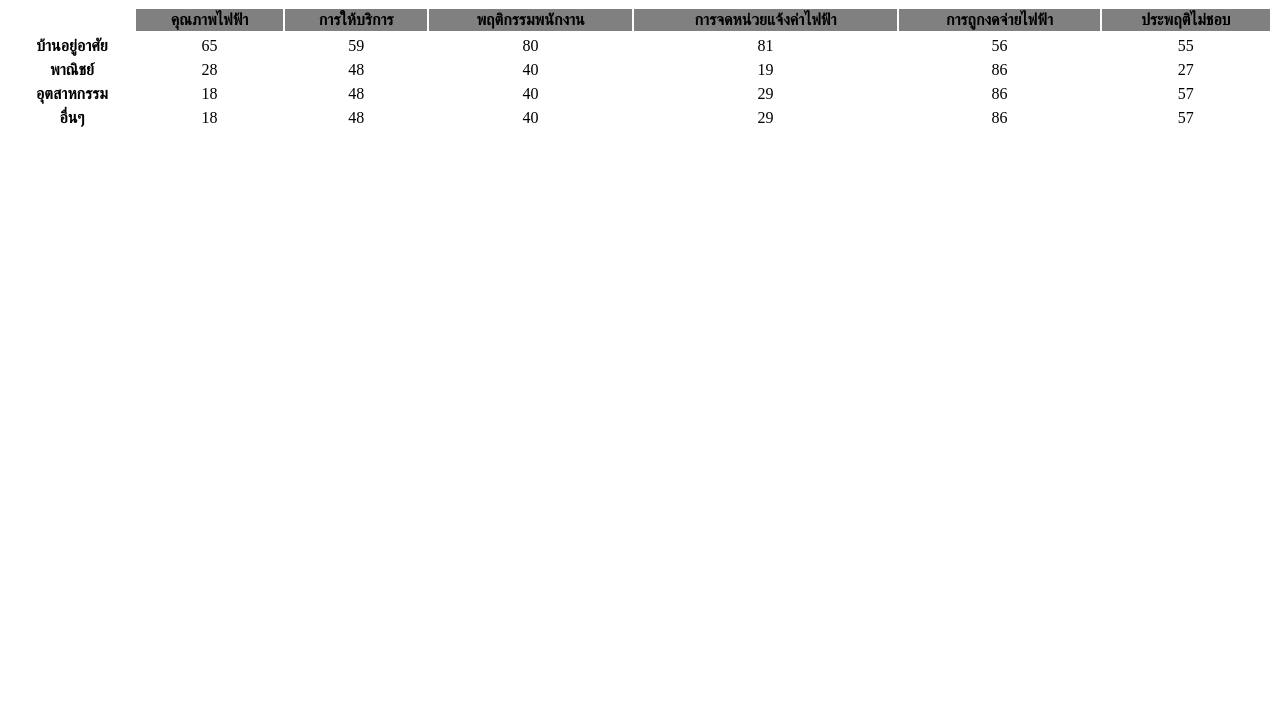
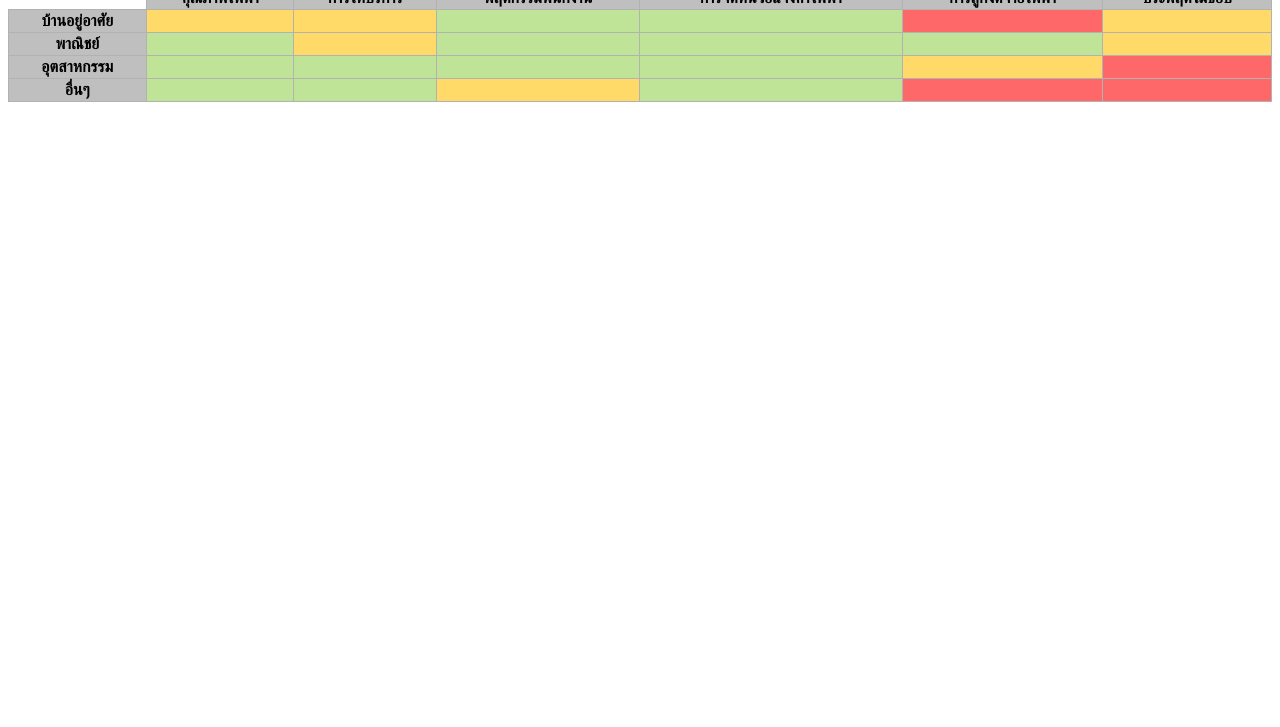
Before and after one commit to T-Khanittha/demo-table-chart, a plain HTML site: page index.html in a window 1280 px wide. Shown: the part 73-800 px from the top of the page. Drawn offline with nearby package versions, Linux system fonts and the light colour scheme.

Commit message:
[Add] funtion check complaint level for return background, [Refactor] styles

```diff
--- a/index.html
+++ b/index.html
@@ -9,13 +9,12 @@
 </head>
 <body>
 </div>
-    <h1 id="table-title">ข้อร้องเรียน แบ่งตามประเภทของข้อร้องเรียนตามกลุ่มลูกค้า</h1>
+    <h3 id="table-title">ข้อร้องเรียน แบ่งตามประเภทของข้อร้องเรียนตามกลุ่มลูกค้า</h3>
     <div id="complaintsTable"></div>
 
     <script src="https://cdn.jsdelivr.net/npm/chart.js"></script>
     <script src="https://ajax.googleapis.com/ajax/libs/jquery/3.5.1/jquery.min.js"></script>
     <script src="scripts.js" ></script>
 
-
 </body>
 </html>
--- a/scripts.js
+++ b/scripts.js
@@ -1,22 +1,37 @@
 var dataToTable = function (dataset) {
   var html = "<table>";
-  html += '<tr><thead><th style="width:120px;"></th>';
+  const averageComplaints = 50;
+  html += '<tr><thead><th id="empty-head"></th>';
 
   jQuery.each(dataset.labels, function (idx, item) {
-      html += '<th style="background-color:grey;">' + item + "</th>";
+    html += '<th id="header">' + item + "</th>";
   });
-  html += '</thead></tr>'
+  html += "</thead></tr>";
 
   jQuery.each(dataset.datasets, function (idx, item) {
-    html += '<tr><th>' + item.label +'</th>';
-    for ( i = 0 ; i < data.labels.length ; i++){
-      html += '<td>' + item.data[i]+ '</td>';
+    html += "<tr><th id='header'>" + item.label + "</th>";
+    for (i = 0; i < data.labels.length; i++) {
+      html +=
+        '<td style="background-color:' +
+        checkComplaintLevel(item.data[i]) +
+        ';"></td>';
     }
-    html += '</tr>';
-
+    html += "</tr>";
   });
 
   html += "</tr><tbody></table>";
+
+  function checkComplaintLevel(number) {
+    if (number > averageComplaints) {
+      return "#fe6869";
+    } else if (number == averageComplaints) {
+      return "#ffda68";
+    } else if (number < averageComplaints) {
+      return "#bfe497";
+    } else {
+      return "none";
+    }
+  }
 
   return html;
 };
@@ -33,19 +48,19 @@ var data = {
   datasets: [
     {
       label: "บ้านอยู่อาศัย",
-      data: [65, 59, 80, 81, 56, 55, 40],
+      data: [50, 50, 30, 11, 56, 50, 40],
     },
     {
       label: "พาณิชย์",
-      data: [28, 48, 40, 19, 86, 27, 90],
+      data: [28, 50, 40, 20, 26, 50, 30],
     },
     {
       label: "อุตสาหกรรม",
-      data: [18, 48, 40, 29, 86, 57, 90],
+      data: [18, 48, 40, 29, 50, 57, 90],
     },
     {
       label: "อื่นๆ",
-      data: [18, 48, 40, 29, 86, 57, 90],
+      data: [18, 48, 50, 29, 86, 57, 90],
     },
   ],
 };
--- a/styles.css
+++ b/styles.css
@@ -1,13 +1,19 @@
-
-table {
+#complaintsTable table {
   width: 100%;
   text-align: center;
+  border-collapse: collapse;
 }
-tr, td, th {
-  margin: 0;
+
+#complaintsTable td, th {
   padding: 2px;
-  border:1px solid gray;
+  border:1px solid #b2b2b2;
   border-collapse: collapse;
-  border-width: 0;
-  border-color: gray;
 }
+
+#complaintsTable th#empty-head {
+    border: none;
+}
+
+#complaintsTable th#header{
+    background-color: #bfbfbf;
+}
```
